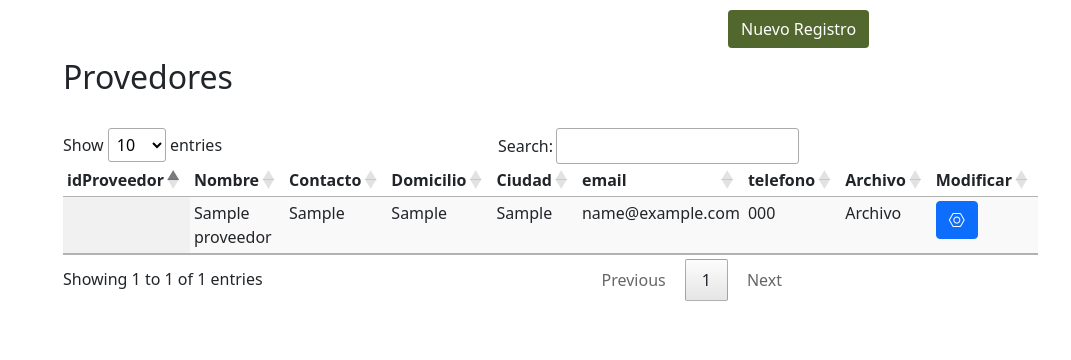
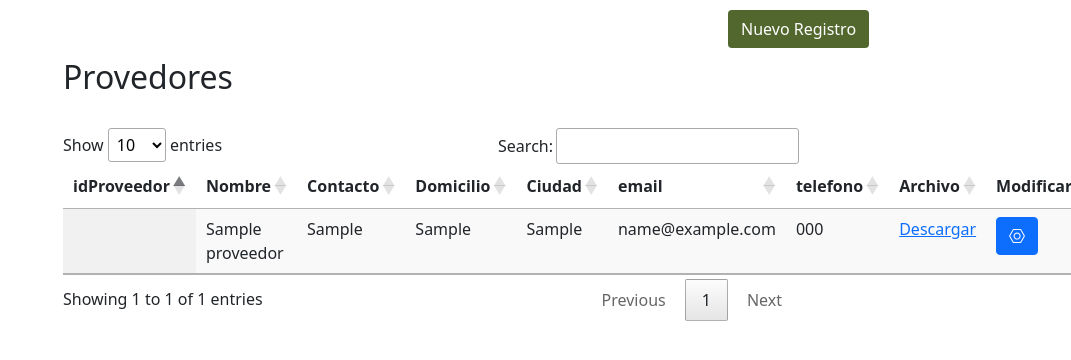
Before and after one commit to jg9866445/APEAJAL, a PHP site: page /SistemaProduccion/Categorias/Provedores.php in a window 1280 px wide. Shown: the part 146-506 px from the top of the page, without its empty margins (209-1280 px from the left). Run offline with PHP 8.4, Linux system fonts and the light colour scheme; tables that the repository leaves empty or names only in its code hold one stand-in row (values such as "Sample post"); data that the repository does not hold is empty; some libraries are stand-ins or nearby versions.

Commit message:
Sistema Produccion Categoria V1.06

```diff
--- a/SistemaProduccion/Categorias/Provedores.php
+++ b/SistemaProduccion/Categorias/Provedores.php
@@ -94,7 +94,7 @@
                 <div class="col-lg-8 ">
                     <h2>Provedores</h2>
                     <br>
-                    <table id="table_id" class="compact display table table-responsive table-hover">
+                    <table id="table_id" class="display table table-responsive table-hover">
                         <thead>
                             <tr>
                                 <th>idProveedor</th>
@@ -120,7 +120,7 @@
                                         echo "<td>" . $row['ciudad'] . "</td>";
                                         echo "<td>" . $row['email'] . "</td>";
                                         echo "<td>" . $row['telefono'] . "</td>";
-                                        echo "<td>Archivo</td>";
+                                        echo "<td><a href=/src/PDF/ActaSituacionFiscal/'". $row['ActaSituacionFiscal']."'>Descargar</a></td>";
                                         echo "<td><button type='button' class='btn btn-primary' data-bs-toggle='modal' data-bs-target='#update' onclick='update(this)'><i class='bi bi-nut'></i> </button></td>";
                                         echo "</tr>";
                                     }
@@ -284,11 +284,9 @@
             document.getElementById('TelefonoM').value=elementosTD[6].textContent;
             }
 
-    </script>
+</script>
 
-    <?php
-
-
+<?php
 
 
     if (isset($_POST)){
@@ -350,14 +348,6 @@
             }
     }
 ?>
-
-
-
-    <script src="https://cdn.jsdelivr.net/npm/bootstrap@5.1.3/dist/js/bootstrap.bundle.min.js" integrity="sha384-ka7Sk0Gln4gmtz2MlQnikT1wXgYsOg+OMhuP+IlRH9sENBO0LRn5q+8nbTov4+1p" crossorigin="anonymous"></script>
+<script src="https://cdn.jsdelivr.net/npm/bootstrap@5.1.3/dist/js/bootstrap.bundle.min.js" integrity="sha384-ka7Sk0Gln4gmtz2MlQnikT1wXgYsOg+OMhuP+IlRH9sENBO0LRn5q+8nbTov4+1p" crossorigin="anonymous"></script>
 </body>
-
 </html>
-
-
-
-<!--TODO:te falta agregar el boton apra descargar archivo ver si es mejor en php o javascript-->
```
